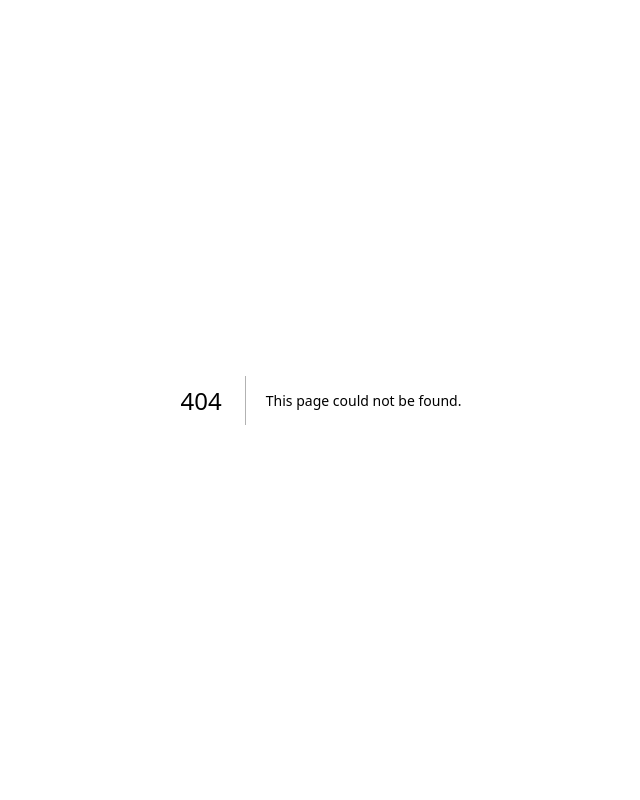
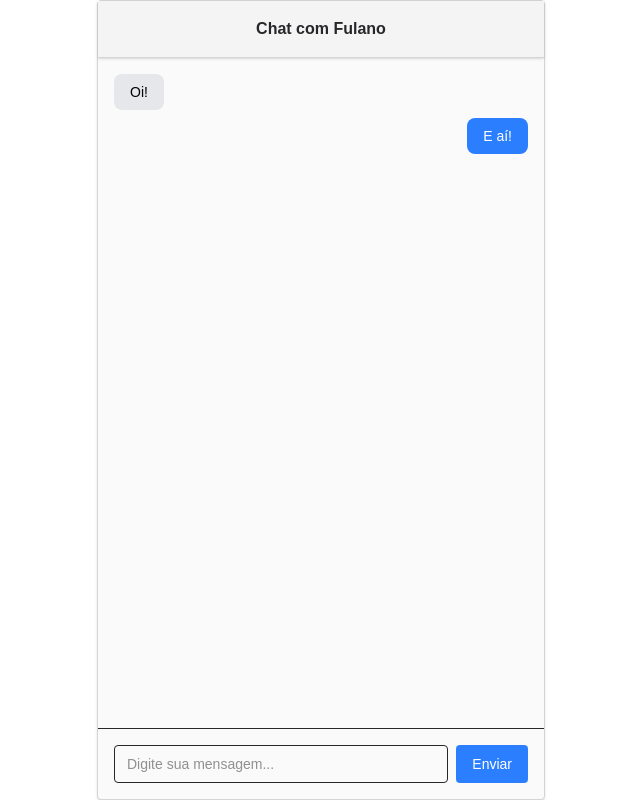
Before and after one commit to leonardopolicarpo/zapify-web, a Next.js app: page /chat in a window 1280 px wide. Before the commit this address had no page. Shown: the whole page, without its empty margins (319-959 px from the left). Built offline with nearby package versions, Linux system fonts and the light colour scheme.

Commit message:
feat: create basic chat component example

```diff
--- a/package.json
+++ b/package.json
@@ -21,7 +21,7 @@
     "@types/react": "^19",
     "@types/react-dom": "^19",
     "@tailwindcss/postcss": "^4",
-    "tailwindcss": "^4",
+    "tailwindcss": "^4.1.8",
     "eslint": "^9",
     "eslint-config-next": "15.3.1",
     "@eslint/eslintrc": "^3"
--- /dev/null
+++ b/src/app/chat/page.tsx
@@ -0,0 +1,38 @@
+'use client';
+import { useState } from 'react';
+import { ChatWindow, MessageInterface } from '@/components/chat/ChatWindow';
+import { MessageInput } from '@/components/chat/MessageInput';
+import { ChatHeader } from '@/components/chat/ChatHeader';
+
+export default function ChatPage() {
+  const [isTyping, setIsTyping] = useState(false);
+  const [messages, setMessages] = useState<MessageInterface[]>([
+    { id: '1', text: 'Oi!', sender: 'other' },
+    { id: '2', text: 'E aí!', sender: 'me' },
+  ]);
+
+
+  const handleSend = (text: string) => {
+    setMessages((prev) => [
+      ...prev,
+      { id: '10', text, sender: 'me' },
+    ]);
+
+    setIsTyping(true);
+    setTimeout(() => {
+      setMessages((prev) => [
+        ...prev,
+        { id: '10', text: 'Beleza!', sender: 'other' },
+      ]);
+      setIsTyping(false);
+    }, 5000);
+  };
+
+  return (
+    <div className="flex flex-col h-screen max-w-md mx-auto border border-zinc-300 dark:border-zinc-700 rounded shadow bg-zinc-50 dark:bg-zinc-900 text-zinc-800 dark:text-zinc-100">
+      <ChatHeader title="Chat com Fulano" />
+      <ChatWindow messages={messages} isTyping={isTyping} />
+      <MessageInput onSend={handleSend} />
+    </div>
+  );
+}
--- a/src/app/page.tsx
+++ b/src/app/page.tsx
@@ -134,7 +134,7 @@ export default function Home() {
               Entrar
             </motion.a>
             <motion.a
-              href="/signup"
+              href="/chat"
               className="bg-[#1F6FEB] text-white px-6 py-3 rounded-lg font-medium hover:bg-blue-700 active:bg-blue-800 transition-colors duration-300 shadow-lg shadow-[#1F6FEB]/30 hover:shadow-[#1F6FEB]/50 w-full sm:w-auto cursor-pointer"
               whileHover={{ scale: 1.05, y: -2, boxShadow: "0px 8px 20px rgba(31, 111, 235, 0.5)" }}
               whileTap={{ scale: 0.95 }}
--- /dev/null
+++ b/src/components/chat/ChatHeader.tsx
@@ -0,0 +1,9 @@
+type ChatHeaderProps = {
+  title: string;
+};
+
+export const ChatHeader = ({ title }: ChatHeaderProps) => (
+  <div className="p-4 border-b border-zinc-300 dark:border-zinc-700 bg-zinc-100 dark:bg-zinc-800 shadow-sm text-center font-semibold text-zinc-800 dark:text-zinc-100">
+    {title}
+  </div>
+);
--- /dev/null
+++ b/src/components/chat/ChatWindow.tsx
@@ -0,0 +1,28 @@
+'use client';
+import { MessageBubble } from './MessageBubble';
+import { TypingIndicator } from './TypingIndicator';
+
+export type MessageInterface = {
+  id: string;
+  text: string;
+  sender: 'me' | 'other';
+};
+
+type ChatWindowProps = {
+  messages: MessageInterface[];
+};
+
+export const ChatWindow = ({ messages, isTyping }: ChatWindowProps & { isTyping?: boolean }) => {
+  return (
+    <div className="flex-1 overflow-y-auto p-4 space-y-2">
+      {messages.map((msg) => (
+        <MessageBubble
+          key={msg.id}
+          text={msg.text}
+          isOwn={msg.sender === 'me'}
+        />
+      ))}
+      {isTyping && <TypingIndicator />}
+    </div>
+  );
+};
--- /dev/null
+++ b/src/components/chat/MessageBubble.tsx
@@ -0,0 +1,22 @@
+import { motion } from 'framer-motion';
+
+type MessageBubbleProps = {
+  text: string;
+  isOwn: boolean;
+};
+
+export const MessageBubble = ({ text, isOwn }: MessageBubbleProps) => {
+  return (
+    <div className={`flex ${isOwn ? 'justify-end' : 'justify-start'}`}>
+      <motion.div
+        initial={{ opacity: 0, y: 10 }}
+        animate={{ opacity: 1, y: 0 }}
+        transition={{ type: 'spring', stiffness: 300, damping: 20 }}
+        className={`px-4 py-2 rounded-lg max-w-[75%] text-sm
+          ${isOwn ? 'bg-blue-500 text-white' : 'bg-gray-200 text-black'}`}
+      >
+        {text}
+      </motion.div>
+    </div>
+  );
+};
--- /dev/null
+++ b/src/components/chat/MessageInput.tsx
@@ -0,0 +1,36 @@
+'use client';
+import { useState } from 'react';
+
+type MessageInputProps = {
+  onSend: (text: string) => void;
+};
+
+export const MessageInput = ({ onSend }: MessageInputProps) => {
+  const [text, setText] = useState('');
+
+  const handleSend = () => {
+    if (text.trim() !== '') {
+      onSend(text);
+      setText('');
+    }
+  };
+
+  return (
+    <div className="p-4 border-t flex gap-2">
+      <input
+        type="text"
+        className="flex-1 border rounded px-3 py-2 text-sm focus:outline-none focus:ring"
+        placeholder="Digite sua mensagem..."
+        value={text}
+        onChange={(e) => setText(e.target.value)}
+        onKeyDown={(e) => e.key === 'Enter' && handleSend()}
+      />
+      <button
+        className="bg-blue-500 text-white px-4 py-2 rounded hover:bg-blue-600 text-sm"
+        onClick={handleSend}
+      >
+        Enviar
+      </button>
+    </div>
+  );
+};
--- /dev/null
+++ b/src/components/chat/TypingIndicator.tsx
@@ -0,0 +1,15 @@
+import { motion } from 'framer-motion';
+
+export const TypingIndicator = () => {
+  return (
+    <div className="flex justify-start px-4 py-2">
+      <motion.div
+        className="bg-gray-200 rounded-full px-3 py-2 text-sm text-gray-600"
+        initial={{ opacity: 0 }}
+        animate={{ opacity: 1 }}
+      >
+        Fulano está digitando...
+      </motion.div>
+    </div>
+  );
+};
```
Also changed, not shown: 1 other file (tests, documents, lock files or other folders).
